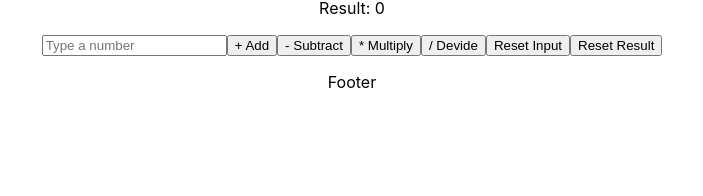
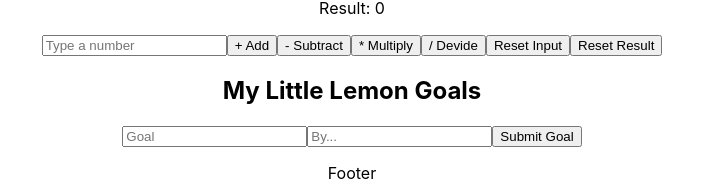
Before and after one commit to dezsotokos/react-my_house, a React (Create React App) app: page / in a window 1280 px wide. Shown: the part 681-877 px from the top of the page, without its empty margins (288-991 px from the left). Before the commit the page ends 800 px from the top, so only its background shows below. Built offline with nearby package versions, Linux system fonts and the light colour scheme.

Commit message:
add new item from child

```diff
--- /dev/null
+++ b/src/components/GoalForm.js
@@ -0,0 +1,27 @@
+import { useState } from "react";
+
+function GoalForm(props) {
+    const [formDate, setFormDate] = useState({goal: '', by: ''});
+
+    function changeHandler(e) {
+        setFormDate({ ...formDate, [e.target.name]: e.target.value});
+    }
+
+    function submitHandler(e) {
+        e.preventDefault();
+        props.onAdd(formDate);
+        setFormDate({goal: "", by: ""})
+    }
+    return (
+        <>
+            <h2>My Little Lemon Goals</h2>
+            <form onSubmit={submitHandler}>
+                <input type="text" name="goal" placeholder="Goal" value={formDate.goal} onChange={changeHandler} />
+                <input type="text" name="by" placeholder="By..." value={formDate.by} onChange={changeHandler} />
+                <button>Submit Goal</button>
+            </form>
+        </>
+    );
+}
+
+export default GoalForm;
--- /dev/null
+++ b/src/components/GoalManagger.js
@@ -0,0 +1,20 @@
+import { useState } from "react";
+import ListOfGoals from "./ListOfGoals";
+import GoalForm from "./GoalForm";
+
+function GoalManagger() {
+    const [allGoals, updateAllGoals] = useState([]);
+    console.log(allGoals);
+    function addGoal(goal) {
+        updateAllGoals([...allGoals, goal]);
+    }
+
+    return (
+        <div className="GoalManagger">
+            <GoalForm onAdd={addGoal} />
+            <ListOfGoals allGoals={allGoals} />
+        </div>
+    );
+}
+
+export default GoalManagger;
--- a/src/components/Home.js
+++ b/src/components/Home.js
@@ -4,6 +4,7 @@ import Workdays from "./Workdays";
 import MadiaPlayer from "./MadiaPlayer";
 import Calculator from "./Calculator";
 import video from '../assets/videos/front_vid.mp4'
+import GoalManagger from "./GoalManagger";
 
 function HomePage(props) {
     const day = new Date().getDay();
@@ -25,6 +26,7 @@ function HomePage(props) {
                 url={video}
             />
             <Calculator />
+            <GoalManagger />
         </div>
     );
 }
--- /dev/null
+++ b/src/components/ListOfGoals.js
@@ -0,0 +1,13 @@
+function ListOfGoals(props) {
+    return (
+        <ul className="ListOfGoals">
+            {props.allGoals.map((goal) => (
+                <li key={goal.goal}>
+                    <span>My goal is to {goal.goal}, by {goal.by}</span>
+                </li>
+            ))}
+        </ul>
+    );
+}
+
+export default ListOfGoals;
```
